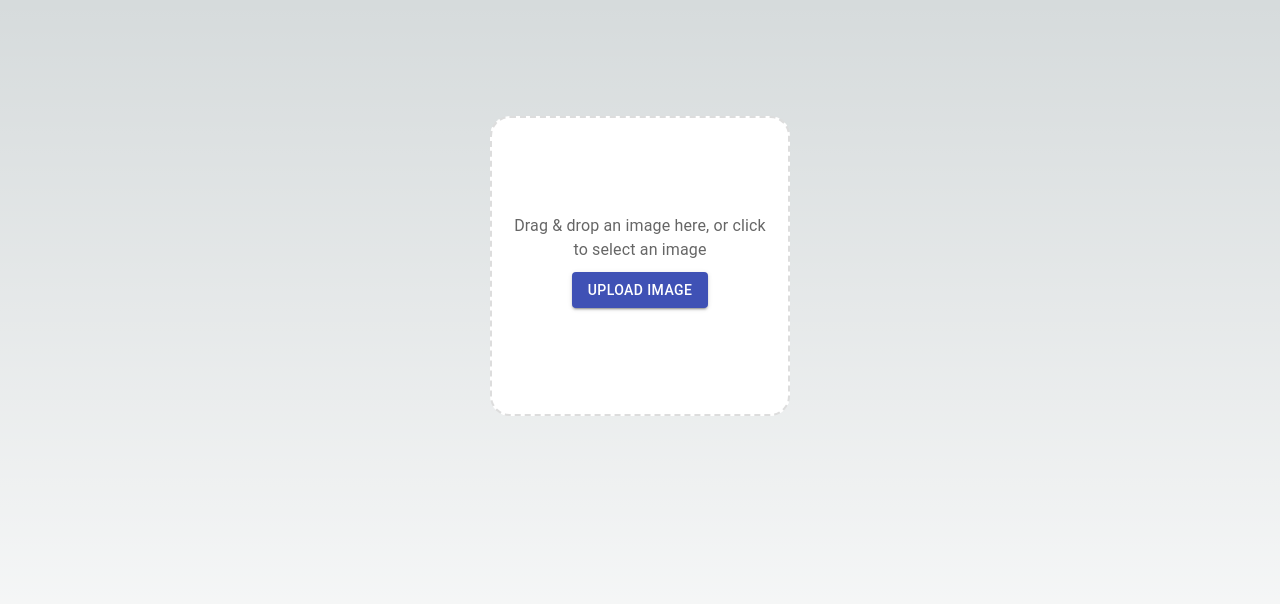
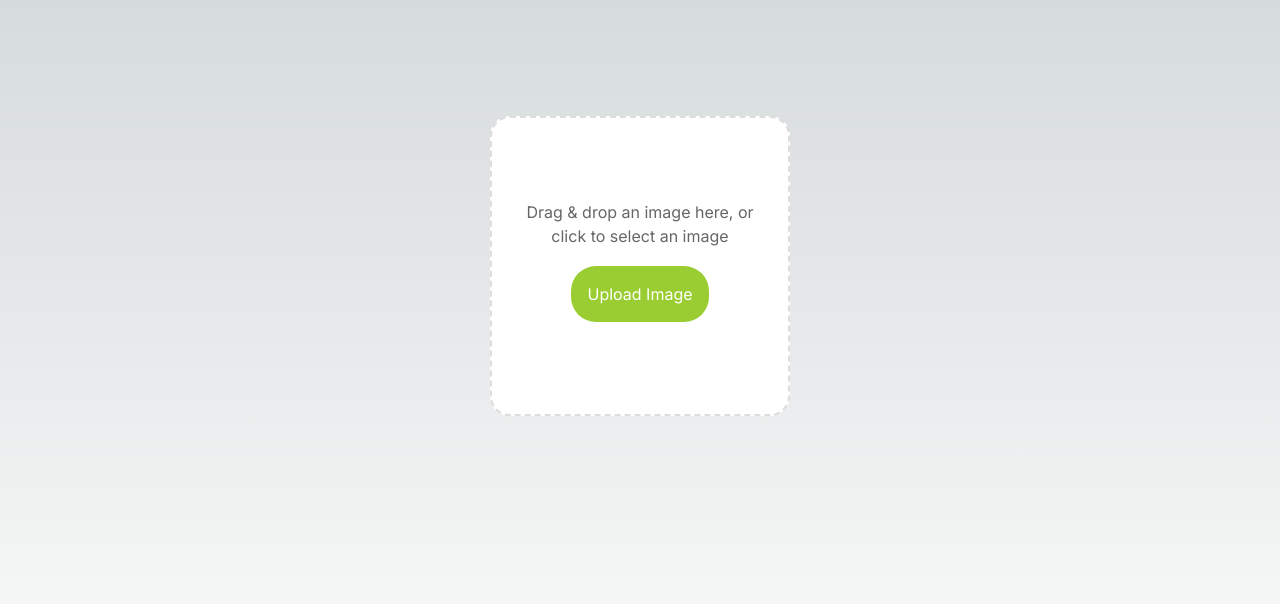
Before and after one commit to j5b4y3r/remove-bg, a Next.js app: page / in a window 1280 px wide. Shown: the top 604 px of the page. Built offline with nearby package versions, Linux system fonts and the light colour scheme.

Commit message:
update ui

```diff
--- a/package.json
+++ b/package.json
@@ -12,7 +12,6 @@
     "@emotion/react": "^11.11.4",
     "@emotion/styled": "^11.11.5",
     "@imgly/background-removal": "^1.4.5",
-    "@mui/material": "^5.15.15",
     "fs": "^0.0.1-security",
     "konva": "^9.3.6",
     "next": "14.2.3",
--- a/src/app/globals.css
+++ b/src/app/globals.css
@@ -31,3 +31,23 @@ body {
     text-wrap: balance;
   }
 }
+
+button{
+  background-color: yellowgreen;
+  color: white;
+  padding: 16px;
+  margin: 8px;
+  border: none;
+  border-radius: 25px;
+  cursor: pointer;
+  transition:  0.3s;
+}
+button:hover {
+  background-color: yellowgreen;
+  color: white;
+  box-shadow: 0 0 4px 2px rgba(0, 0, 0, 0.2);
+  transition: transfrom 0.2s;
+}
+button:focus {
+  background-color: green;
+}
--- a/src/components/remover.tsx
+++ b/src/components/remover.tsx
@@ -1,7 +1,7 @@
 // components/BackgroundRemoval.tsx
 'use client'
 import React, { useState, useEffect, useRef } from 'react';
-import { Button, Typography } from '@material-ui/core';
+// import { Button, Typography } from '@material-ui/core';
 import Dropzone from 'react-dropzone';
 import imglyRemoveBackground from '@imgly/background-removal';
 
@@ -101,12 +101,12 @@ const BackgroundRemoval: React.FC = () => {
                                 }}
                             >
                                 <input {...getInputProps()} style={{display: 'none'}}/>
-                                <Typography variant="body1" style={{ color: '#666', marginBottom: '10px' }}>
+                                <p style={{ color: '#666', marginBottom: '10px' }}>
                                     Drag & drop an image here, or click to select an image
-                                </Typography>
-                                <Button variant="contained" color="primary" style={{ marginBottom: '10px' }}>
+                                </p>
+                                <button color="primary" style={{ marginBottom: '10px' }}>
                                     Upload Image
-                                </Button>
+                                </button>
                             </div>
                         </section>
                     )}
@@ -140,8 +140,7 @@ const BackgroundRemoval: React.FC = () => {
                 <div style={{ textAlign: 'center', marginTop: '20px' }}>
                     <img src={resultImage} alt="Result" style={{border: '1px solid black', maxWidth: '100%', maxHeight: '300px' }} />
                     <div style={{marginTop: '16px'}}>
-                        <Button
-                            variant="contained"
+                        <button
                             color="primary"
                             onClick={handleDownload}
                             style={{
@@ -152,24 +151,23 @@ const BackgroundRemoval: React.FC = () => {
                             }}
                         >
                             Download
-                        </Button>
+                        </button>
                         <input id='image' ref={imageRef} type='file' style={{display: 'none'}} onChange={(e) => handleDrop(e.target.files)}/>
-                        <Button
-                            variant="contained"
+                        <button
                             color="primary"
                             onClick={handleUploadNewImage}
                             style={{textTransform: 'none', borderRadius: '999px', padding: '12px 24px'}}
                         >
                             Upload New Image
-                        </Button>
+                        </button>
                     </div>
                 </div>
             )}
             {processing && (
                 <div style={{ textAlign: 'center', marginTop: '20px' }}>
-                    <Typography variant="body1" style={{ color: '#666', marginBottom: '10px' }}>
+                    <p style={{ color: '#666', marginBottom: '10px' }}>
                         {getElapsedTime()}
-                    </Typography>
+                    </p>
                 </div>
             )}
             <style>
```
